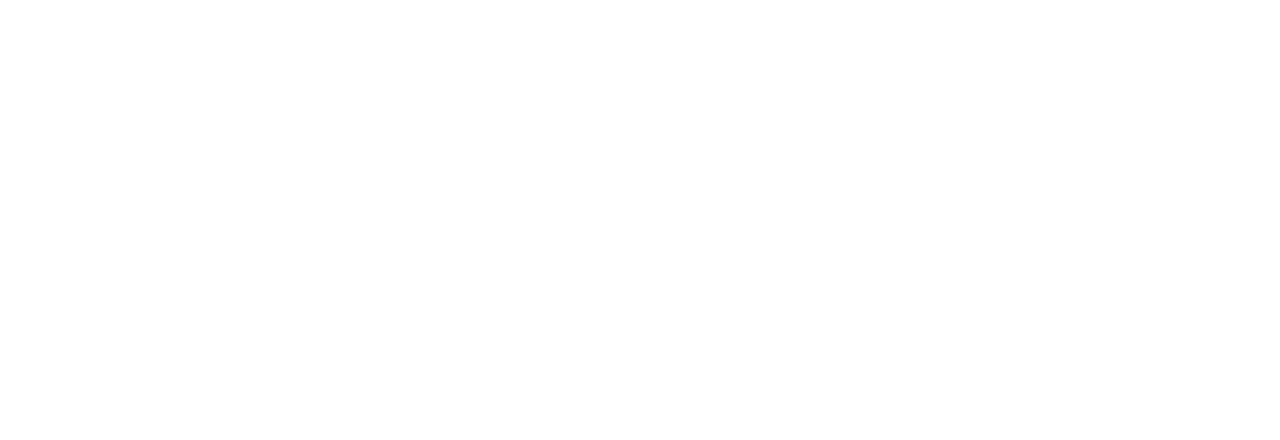
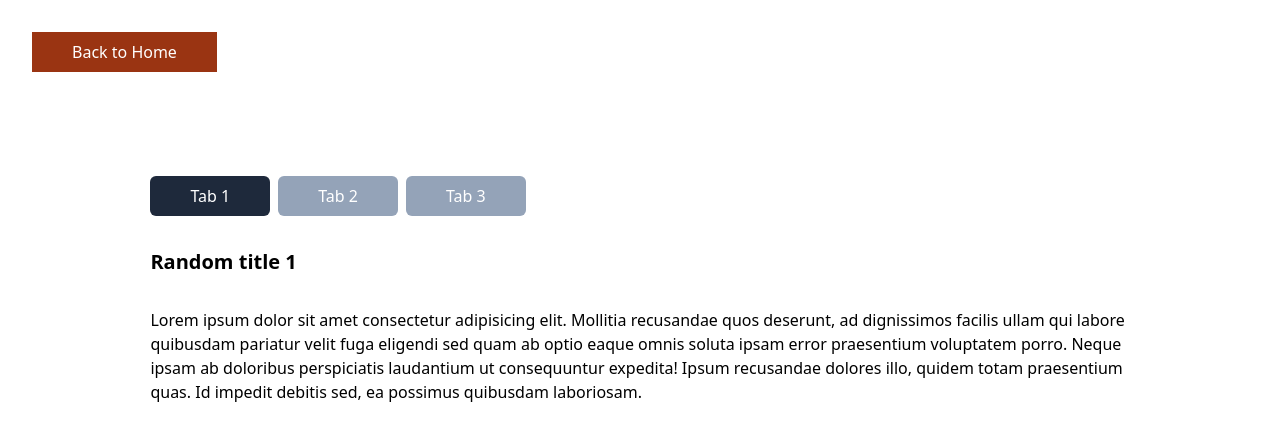
Before and after one commit to ravch08/apps2_react, a React (Vite) app: page /navtabs in a window 1280 px wide. Before the commit this address had no page. Shown: the top 440 px of the page. Built offline with nearby package versions, Linux system fonts and the light colour scheme.

Commit message:
Added NavTabs

```diff
--- a/src/App.tsx
+++ b/src/App.tsx
@@ -4,6 +4,7 @@
   Carousel,
   Home,
   LoadMoreData,
+  NavTabs,
   QRCodeGenerator,
   RandomHexColor,
   RecursiveMenu,
@@ -21,6 +22,7 @@
         <Route path="hex" element={<RandomHexColor />} />
         <Route path="scroll-indicator" element={<ScrollIndicator />} />
         <Route path="load-more" element={<LoadMoreData />} />
+        <Route path="navtabs" element={<NavTabs />} />
         <Route path="qr-code" element={<QRCodeGenerator />} />
         <Route path="recursive" element={<RecursiveMenu />} />
         <Route path="rating" element={<StarRating stars={5} />} />
--- a/src/components/pages/Home.tsx
+++ b/src/components/pages/Home.tsx
@@ -29,6 +29,9 @@
         <Link to="scroll-indicator" className="btn-link">
           Scroll Indicator
         </Link>
+        <Link to="navtabs" className="btn-link">
+          NavTabs
+        </Link>
       </div>
     </main>
   );
--- /dev/null
+++ b/src/components/sections/NavTabs.tsx
@@ -0,0 +1,42 @@
+import { useState } from "react";
+import { tabsContent } from "../../utils/tabsData";
+import BackHome from "../features/BackHome";
+
+const NavTabs = () => {
+  const [curIndex, setCurIndex] = useState(0);
+
+  return (
+    <>
+      <BackHome />
+      <section aria-labelledby="NavTabs" className="mt-24">
+        <div className="container">
+          <div className="flex flex-col gap-8">
+            <div className="flex items-center gap-2">
+              {tabsContent?.map((tab) => (
+                <button
+                  key={tab.id}
+                  className={
+                    tab.id - 1 === curIndex
+                      ? "btn-link !bg-slate-800"
+                      : "btn-link"
+                  }
+                  onClick={() => setCurIndex(tab.id - 1)}
+                >
+                  Tab {tab.id}
+                </button>
+              ))}
+            </div>
+            <div className="flex flex-col gap-8">
+              <h2 className="text-xl font-semibold">
+                {tabsContent[curIndex].title}
+              </h2>
+              <p>{tabsContent[curIndex].content}</p>
+            </div>
+          </div>
+        </div>
+      </section>
+    </>
+  );
+};
+
+export default NavTabs;
--- a/src/utils/helper.ts
+++ b/src/utils/helper.ts
@@ -3,6 +3,7 @@
 export { default as Accordion } from "../components/sections/Accordion.tsx";
 export { default as Carousel } from "../components/sections/Carousel.tsx";
 export { default as LoadMoreData } from "../components/sections/LoadMoreData.tsx";
+export { default as NavTabs } from "../components/sections/NavTabs.tsx";
 export { default as QRCodeGenerator } from "../components/sections/QRCodeGenerator.tsx";
 export { default as RandomHexColor } from "../components/sections/RandomHexColor.tsx";
 export { default as RecursiveMenu } from "../components/sections/Recursive Menu/Menu.tsx";
--- /dev/null
+++ b/src/utils/tabsData.ts
@@ -0,0 +1,50 @@
+export const tabsContent = [
+  {
+    id: 1,
+    title: "Random title 1",
+    content: `Lorem ipsum dolor sit amet consectetur adipisicing elit. Mollitia
+    recusandae quos deserunt, ad dignissimos facilis ullam qui labore
+    quibusdam pariatur velit fuga eligendi sed quam ab optio eaque
+    omnis soluta ipsam error praesentium voluptatem porro. Neque ipsam
+    ab doloribus perspiciatis laudantium ut consequuntur expedita!
+    Ipsum recusandae dolores illo, quidem totam praesentium quas. Id
+    impedit debitis sed, ea possimus quibusdam laboriosam.`,
+  },
+  {
+    id: 2,
+    title: "Random title 2",
+    content: `Lorem ipsum dolor sit amet consectetur adipisicing elit. Mollitia
+    recusandae quos deserunt, ad dignissimos facilis ullam qui labore
+    quibusdam pariatur velit fuga eligendi sed quam ab optio eaque
+    omnis soluta ipsam error praesentium voluptatem porro. Neque ipsam
+    ab doloribus perspiciatis laudantium ut consequuntur expedita!
+    Ipsum recusandae dolores illo, quidem totam praesentium quas. Id
+    impedit debitis sed, ea possimus quibusdam laboriosam.
+
+    Lorem ipsum dolor sit amet consectetur adipisicing elit. Mollitia
+    recusandae quos deserunt, ad dignissimos facilis ullam qui labore
+    quibusdam pariatur velit fuga eligendi sed quam ab optio eaque
+    omnis soluta ipsam error praesentium voluptatem porro. Neque ipsam
+    ab doloribus perspiciatis laudantium ut consequuntur expedita!
+    Ipsum recusandae dolores illo, quidem totam praesentium quas. Id
+    impedit debitis sed, ea possimus quibusdam laboriosam.
+    `,
+  },
+  {
+    id: 3,
+    title: "Random title 3",
+    content: `Lorem ipsum dolor sit amet consectetur adipisicing elit. Mollitia
+    recusandae quos deserunt, ad dignissimos facilis ullam qui labore
+    quibusdam pariatur velit fuga eligendi sed quam ab optio eaque
+    omnis soluta ipsam error praesentium voluptatem porro. Neque ipsam
+    ab doloribus perspiciatis laudantium ut consequuntur expedita!
+    Ipsum recusandae dolores illo, quidem totam praesentium quas. Id
+    impedit debitis sed, ea possimus quibusdam laboriosam.
+
+    Lorem ipsum dolor sit amet consectetur adipisicing elit. Mollitia
+    recusandae quos deserunt, ad dignissimos facilis ullam qui labore
+    quibusdam pariatur velit fuga eligendi sed quam ab optio eaque
+    omnis soluta ipsam error praesentium voluptatem porro.
+    `,
+  },
+];
```
